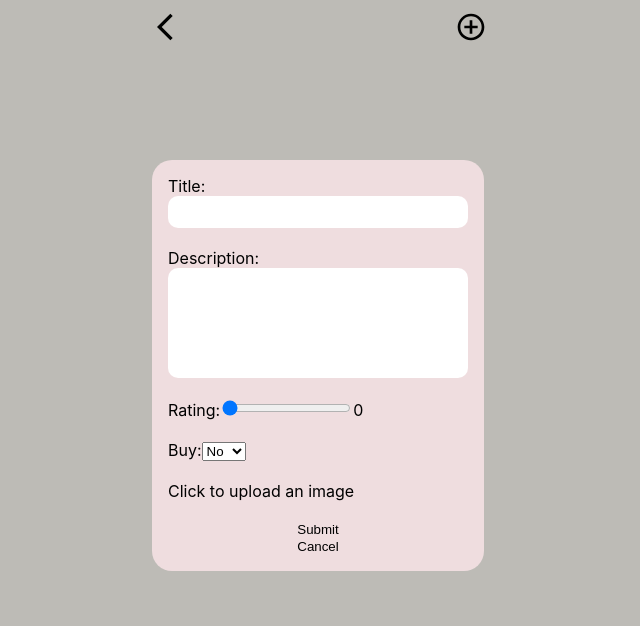
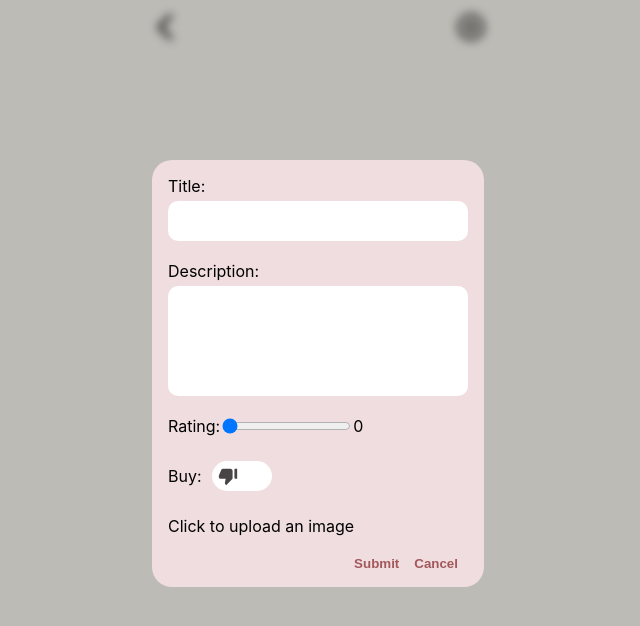
Before and after one commit to mbrezov/BeautyVault, a React (Create React App) app in the folder client/: page /1/1 in a window 1280 px wide. Both pictures are taken after a click on the button 793 px from the left and 28 px from the top of the page. Shown: the top 626 px of the page, without its empty margins (322-962 px from the left). Built offline with nearby package versions, Linux system fonts and the light colour scheme.

Commit message:
Add product form redesigned

```diff
--- a/client/src/pages/ProductsPage/ProductsPage.module.scss
+++ b/client/src/pages/ProductsPage/ProductsPage.module.scss
@@ -61,12 +61,14 @@ input[type="file"] {
             flex-direction: column;
             margin: 0;
             padding: 0;
+            gap: 5px;
 
             input {
                 border: none;
                 height: 30px;
                 border-radius: 10px;
                 font-size: 0.8rem;
+                padding: 5px;
             }
         }
 
@@ -75,6 +77,7 @@ input[type="file"] {
             flex-direction: column;
             margin: 0;
             padding: 0;
+            gap: 5px;
 
             textarea {
                 height: 100px;
@@ -85,5 +88,73 @@ input[type="file"] {
                 font-size: 0.8rem;
             }
         }
+
+        .add_product_filename {
+            font-size: 0.8rem;
+            font-weight: 600;
+        }
+
+        .add_product_rating {
+            display: flex;
+            align-items: center;
+        }
+
+        .add_product_buy {
+            display: flex;
+            align-items: center;
+            gap: 10px;
+            height: 40px;
+
+            svg {
+                fill: #484445;
+            }
+
+            .add_product_buy_button {
+                display: flex;
+                align-items: center;
+                width: 60px;
+                height: 30px;
+                border-radius: 100px;
+                background-color: white;
+                border: none;
+                padding-left: 4px;
+
+                .button_dislike {
+                    animation: fadeIn 500ms;
+                    display: flex;
+                    align-items: center;
+                    justify-content: center;
+                    width: 24px;
+                    height: 24px;
+                    flex-shrink: 0;
+                    border-radius: 100px;
+                }
+
+                .button_like {
+                    animation: fadeIn 500ms;
+                    display: flex;
+                    align-items: center;
+                    justify-content: center;
+                    width: 24px;
+                    height: 24px;
+                    flex-shrink: 0;
+                    border-radius: 100px;
+                    margin-left: auto;
+                }
+            }
+        }
+
+        .add_product_buttons {
+            display: flex;
+            align-self: flex-end;
+            gap: 15px;
+            padding-right: 10px;
+
+            button {
+                padding: 0;
+                color: #a3585c;
+                font-weight: 900;
+            }
+        }
     }
 }
--- a/client/src/pages/ProductsPage/ProductsPage.tsx
+++ b/client/src/pages/ProductsPage/ProductsPage.tsx
@@ -6,7 +6,7 @@ import { useSubcategoryContext } from "../../hooks/useSubcategoryContext";
 import { IProduct } from "../../interfaces/interface";
 import { ProductCard } from "../../components/ProductCard/ProductCard";
 import { BackButton } from "../../components/BackButton/BackButton";
-import { Add } from "../../utility/icons";
+import { Add, Dislike, Like } from "../../utility/icons";
 import styles from "./ProductsPage.module.scss";
 
 interface INewProduct {
@@ -120,7 +120,17 @@ const ProductsPage = () => {
 
     return (
         <div className={styles.container}>
-            <div className={styles.header}>
+            <div
+                className={styles.header}
+                style={
+                    isDialogOpen
+                        ? {
+                              filter: "blur(5px)",
+                              pointerEvents: "none",
+                          }
+                        : {}
+                }
+            >
                 <div className={styles.back_button}>
                     <BackButton />
                 </div>
@@ -134,7 +144,7 @@ const ProductsPage = () => {
             </div>
             {isDialogOpen && (
                 <dialog open>
-                    <form onSubmit={addNewProduct}>
+                    <form>
                         <label className={styles.add_product_title}>
                             Title:
                             <input
@@ -162,7 +172,7 @@ const ProductsPage = () => {
                             />
                         </label>
                         <br />
-                        <label>
+                        <label className={styles.add_product_rating}>
                             Rating:
                             <input
                                 type="range"
@@ -180,22 +190,40 @@ const ProductsPage = () => {
                             {newProduct.rating}
                         </label>
                         <br />
-                        <label>
+                        <div className={styles.add_product_buy}>
                             Buy:
-                            <select
-                                name="buy"
-                                value={newProduct.buy ? "true" : "false"}
-                                onChange={(e) =>
+                            {!newProduct.buy ? (
+                                <button
+                                    type="button"
+                                    className={styles.add_product_buy_button}
+                                    onClick={() =>
                                         setNewProduct({
                                             ...newProduct,
-                                        buy: e.target.value === "true",
+                                            buy: true,
                                         })
                                     }
                                 >
-                                <option value="true">Yes</option>
-                                <option value="false">No</option>
-                            </select>
-                        </label>
+                                    <div className={styles.button_dislike}>
+                                        <Dislike />
+                                    </div>
+                                </button>
+                            ) : (
+                                <button
+                                    type="button"
+                                    className={styles.add_product_buy_button}
+                                    onClick={() =>
+                                        setNewProduct({
+                                            ...newProduct,
+                                            buy: false,
+                                        })
+                                    }
+                                >
+                                    <div className={styles.button_like}>
+                                        <Like />
+                                    </div>
+                                </button>
+                            )}
+                        </div>
                         <br />
                         <label>
                             Click to upload an image
@@ -205,9 +233,14 @@ const ProductsPage = () => {
                                 onChange={(e) => handelImageUpload(e)}
                             />
                         </label>
-                        <span> {fileName}</span>
+                        <span className={styles.add_product_filename}>
+                            {fileName}
+                        </span>
                         <br />
-                        <button type="submit">Submit</button>
+                        <div className={styles.add_product_buttons}>
+                            <button type="submit" onClick={addNewProduct}>
+                                Submit
+                            </button>
                             <button
                                 onClick={() => {
                                     setDialogOpen(false);
@@ -216,6 +249,7 @@ const ProductsPage = () => {
                             >
                                 Cancel
                             </button>
+                        </div>
                     </form>
                 </dialog>
             )}
```
Lines whose indentation alone changed are shown as unchanged.
